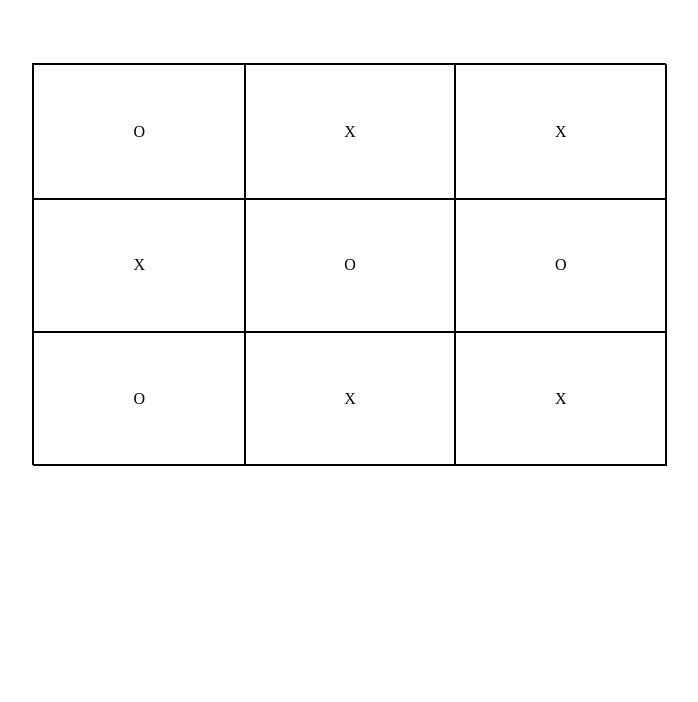
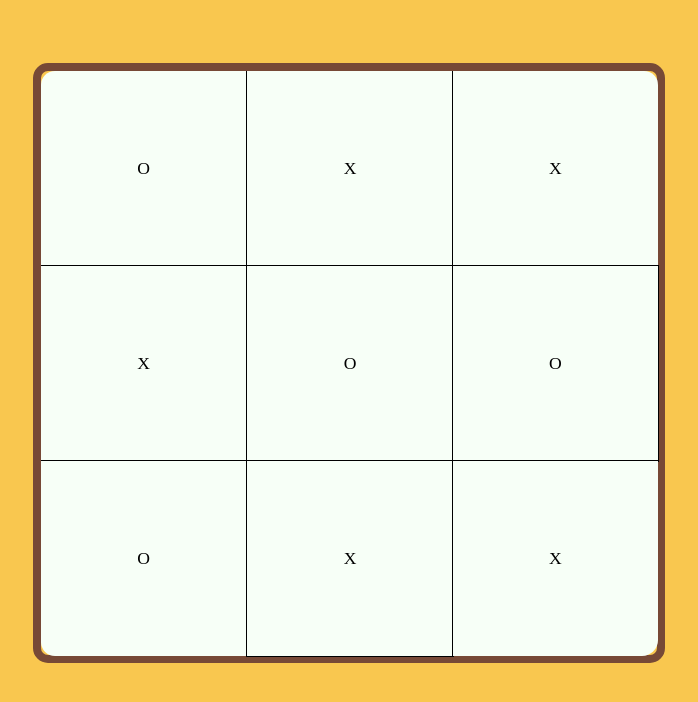
Before and after one commit to RoodzFernando/Tic-Tac-Toe, a plain HTML site: page index.html in a window 1280 px wide. Shown: the whole page, without its empty margins (291-989 px from the left). Drawn offline with Linux system fonts and the light colour scheme.

Commit message:
Style the board game

```diff
--- a/scripts/main.js
+++ b/scripts/main.js
@@ -43,7 +43,9 @@ const Player = (name, marker) => {
         },
 
         draw = function() {
-
+            if (Gameboard.table.every(elem => typeof elem == "string")) {
+                console.log('It\' a draw!');
+            }
         }
     return { name, marker, checkWin }
     // return {
@@ -96,7 +98,7 @@ playerMove(2, roodz.marker);
 playerMove(3, roodz.marker);
 playerMove(7, roodz.marker);
 // console.log(mike);
-// mike.checkWin();
+draw();
 render();
 // // console.log(mike.mark)
 
--- a/styles/styles.css
+++ b/styles/styles.css
@@ -1,11 +1,17 @@
+body {
+    background: #f9c74f;
+}
+
 #gameboard {
-    border: 1px solid black;
+    border: 8px solid #774936;
     margin: 5% auto;
     width: 50%;
-    height: 50vh;
+    height: 75vh;
     display: grid;
     grid-auto-columns: repeat(3, 1fr);
     grid-template-columns: repeat(3, 1fr);
+    border-radius: 15px;
+    box-sizing: border-box;
 }
 
 #gameboard>div {
@@ -15,4 +21,46 @@
     height: 100%;
     width: 100%;
     border: 1px solid #000;
+    font-size: 1.1em;
+    background: #f7fff7;
 }
+
+#gameboard>div:nth-child(1) {
+    border-left: none;
+    border-top: none;
+    border-top-left-radius: 14px;
+}
+
+#gameboard>div:nth-child(2) {
+    /* border-left: none; */
+    border-top: none;
+    /* border-top-left-radius: 14px; */
+}
+
+#gameboard>div:nth-child(3) {
+    /* background: #000; */
+    border-top-right-radius: 14px;
+    border-right: none;
+    border-top: none;
+}
+
+#gameboard>div:nth-child(4) {
+    /* background: #000; */
+    /* border-top-right-radius: 14px; */
+    border-left: none;
+    /* border-top: none;  */
+}
+
+#gameboard>div:nth-child(7) {
+    /* background: #000; */
+    border-bottom-left-radius: 14px;
+    border-left: none;
+    border-bottom: none;
+}
+
+#gameboard>div:nth-child(9) {
+    /* background: #000; */
+    border-bottom-right-radius: 16px;
+    border-right: none;
+    border-bottom: none;
+}
```
